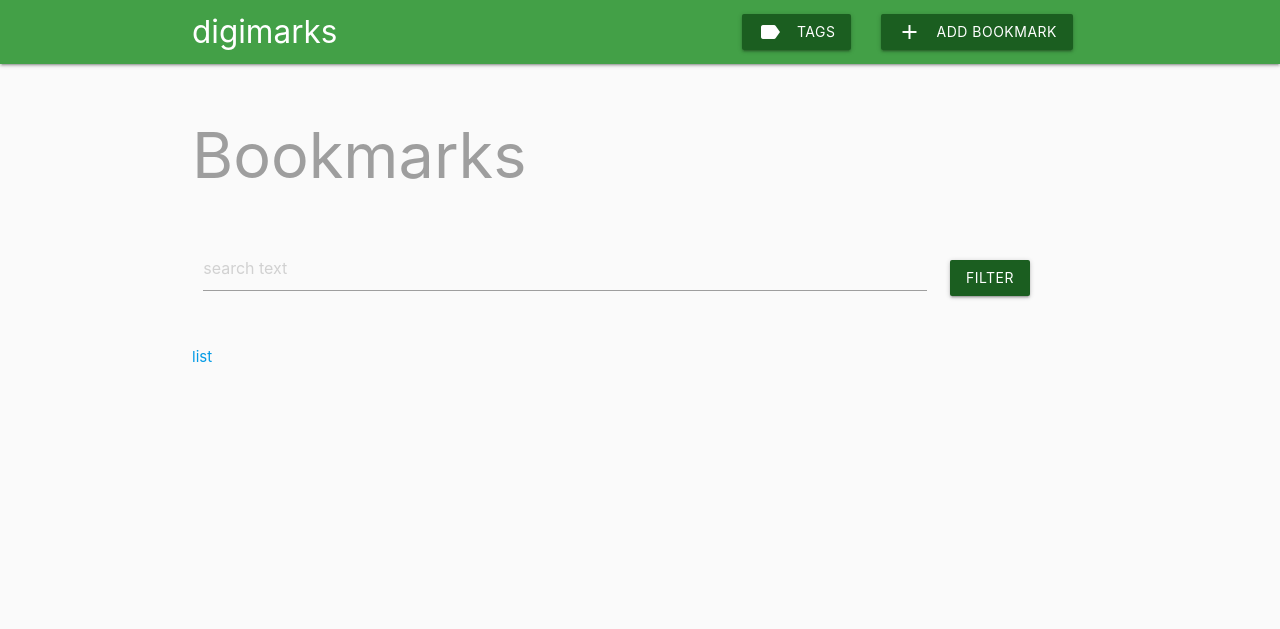
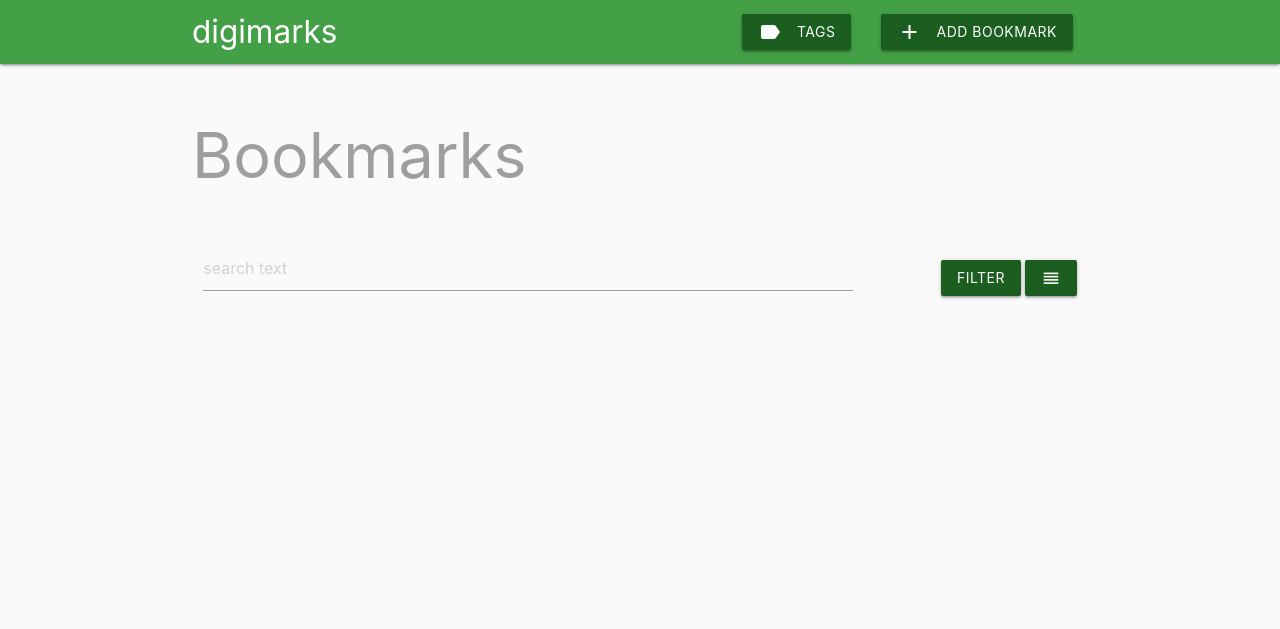
Before and after one commit to aquatix/digimarks, a Flask app: page /1 in a window 1280 px wide. Shown: the top 629 px of the page. Run offline with Flask 2, Linux system fonts and the light colour scheme; data that the repository does not hold is empty; some libraries are stand-ins or nearby versions.

Commit message:
Styling fixes: nice buttons for edit/delete bookmark, button for list/cards

```diff
--- a/static/css/digimarks.css
+++ b/static/css/digimarks.css
@@ -48,12 +48,14 @@ nav .sidenav-trigger i
     padding-top: 10px;
 }
 
-.card-image i
+.card-image i,
+.list-image i
 {
     padding: 5px 0 0 15px;
 }
 
-.card.horizontal .card-image img.favicon
+.card.horizontal .card-image img.favicon,
+.list-image img.favicon
 {
     height: 60px;
     width: 60px;
--- a/templates/base.html
+++ b/templates/base.html
@@ -71,7 +71,7 @@
                 background-color: #ef5350; /* red lighten-1 */
             }
         </style>
-        <link href="{{ url_for('static', filename='css/digimarks.css') }}?20180317" type="text/css" rel="stylesheet" media="screen,projection"/>
+        <link href="{{ url_for('static', filename='css/digimarks.css') }}?20180327" type="text/css" rel="stylesheet" media="screen,projection"/>
     </head>
     <body class="{{ theme.BODY }} {{ theme.TEXT }}">
         <nav class="{{ theme.NAV }}" role="navigation">
--- a/templates/bookmarks.html
+++ b/templates/bookmarks.html
@@ -34,12 +34,18 @@
 
 <div class="row">
     <form action="{{ url_for('bookmarks_page', userkey=userkey) }}" name="filterForm" method="POST" autocomplete="off">
-        <div class="input-field col l10 m10 s8">
+        <div class="input-field col l9 m8 s7">
             <input placeholder="search text" type="text" name="filter_text" id="filter_text" class="autocomplete" value="{{ filter_text }}" autocomplete="false" />
         </div>
 
-        <div class="input-field col l2 m2 s4">
-            <p class="left-align"><button class="btn waves-effect waves-light" type="submit" name="submitBtn">Filter</button></p>
+        <div class="input-field col l3 m4 s5">
+            <p class="right-align"><button class="btn waves-effect waves-light" type="submit" name="submitBtn">Filter</button>
+            {% if show_as and show_as == 'list' %}
+                <a href="{{ url_for('bookmarks_page', userkey=userkey, filtermethod=filtermethod, sortmethod=sortmethod, show_as=None) }}" class="waves-effect waves-light btn" title="Show as cards"><i class="material-icons">apps</i></a>
+            {% else %}
+                <a href="{{ url_for('bookmarks_page', userkey=userkey, filtermethod=filtermethod, sortmethod=sortmethod, show_as='list') }}" class="waves-effect waves-light btn" title="Show as list"><i class="material-icons">reorder</i></a>
+            {% endif %}
+            </p>
         </div>
     </form>
 </div>
@@ -70,11 +76,6 @@
     </div>
 </div>
 {% endif %}
-
-<div class="row">
-    <div><a href="{{ url_for('bookmarks_page', userkey=userkey, filtermethod=filtermethod, sortmethod=sortmethod, show_as='list') }}">list</a>
-    </div>
-</div>
 
 {% if show_as and show_as == 'list' %}
     {% include 'list.html' %}
--- a/templates/list.html
+++ b/templates/list.html
@@ -14,7 +14,7 @@
         <tbody>
         {% for bookmark in bookmarks %}
             <tr>
-                <td>
+                <td class="list-image">
                 {% if bookmark.favicon %}
                     <img src="{{ url_for('static', filename='favicons/' + bookmark.favicon) }}" class="favicon" />
                 {% else %}
@@ -51,8 +51,8 @@
                 {% endif %}
                 <td>
                     {% if editable %}
-                    <a href="{{ url_for('editbookmark', userkey=userkey, urlhash=bookmark.url_hash) }}" style="padding: 3px"><i class="tiny material-icons">mode_edit</i> EDIT</a>
-                    <a href="{{ url_for('deletingbookmark', userkey=userkey, urlhash=bookmark.url_hash) }}" style="padding: 3px" class="red-text"><i class="tiny material-icons">delete</i> DELETE</a>
+                    <a href="{{ url_for('editbookmark', userkey=userkey, urlhash=bookmark.url_hash) }}" class="waves-effect waves-light btn" title="Edit"><i class="tiny material-icons">mode_edit</i></a>
+                    <a href="{{ url_for('deletingbookmark', userkey=userkey, urlhash=bookmark.url_hash) }}" class="waves-effect waves-light btn red" title="DELETE"><i class="tiny material-icons">delete</i></a>
                     {% endif %}
                 </td>
             </tr>
```
